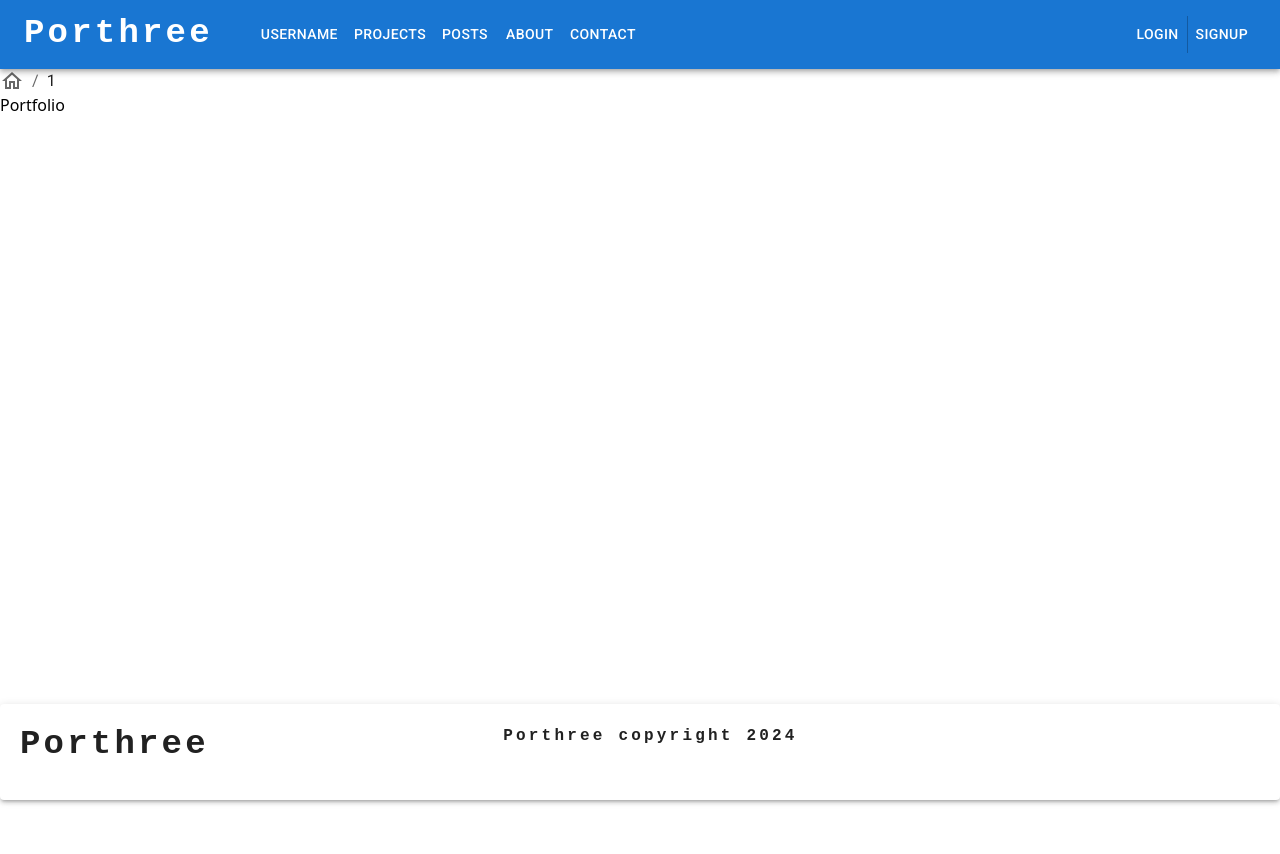
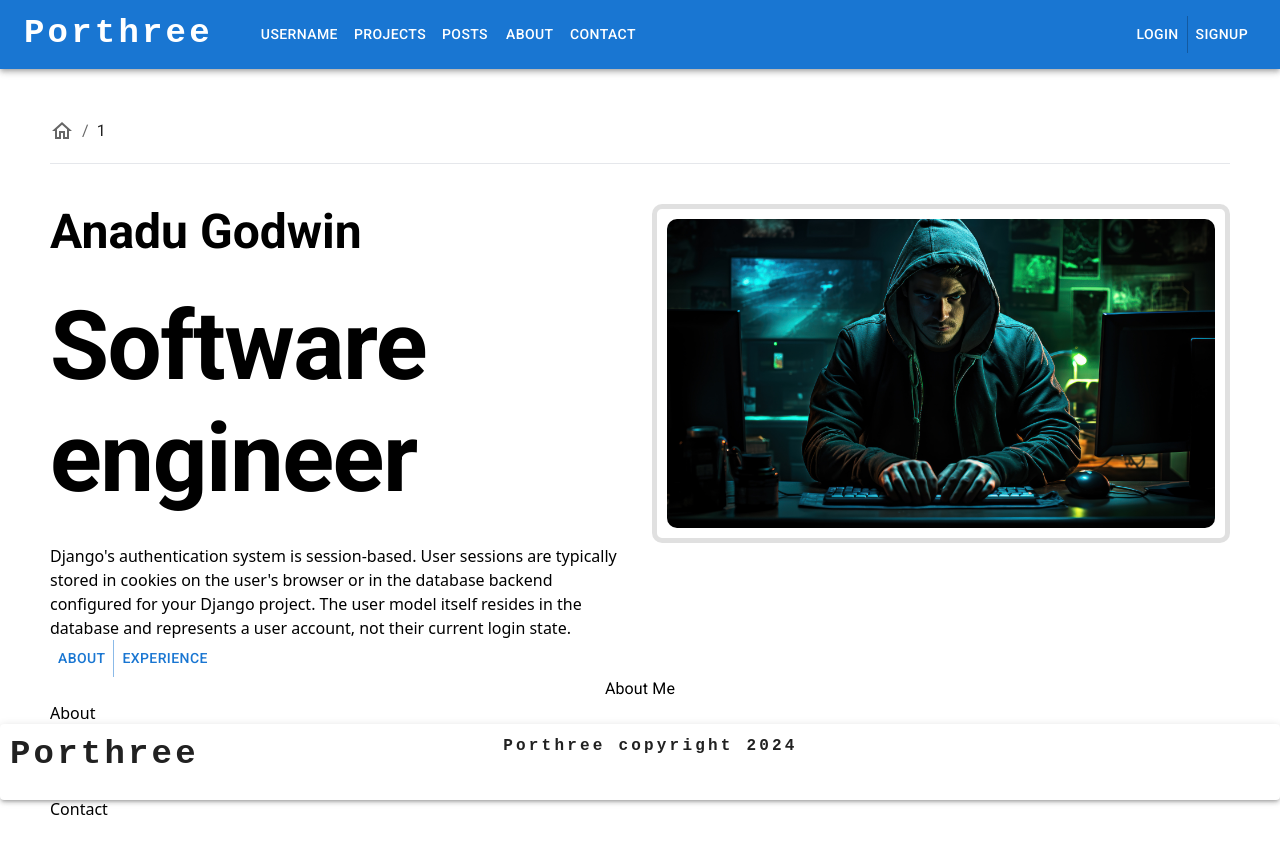
Before and after one commit to Anadudev/Porthree, a React (Vite) app in the folder frontend/: page /1 in a window 1280 px wide. Shown: the top 854 px of the page. Before the commit the page ends 800 px from the top, so only its background shows below. Built offline with nearby package versions, Linux system fonts and the light colour scheme.

Commit message:
Setting up user portfolio ui

```diff
--- a/frontend/src/components/Breadcrumb.jsx
+++ b/frontend/src/components/Breadcrumb.jsx
@@ -1,7 +1,7 @@
 /* eslint-disable react/prop-types */
 import * as React from "react";
 import Breadcrumbs from "@mui/material/Breadcrumbs";
-import { Link as MuiLink } from "@mui/material";
+import { Link as MuiLink, Box } from "@mui/material";
 import { Link } from "react-router-dom";
 import HomeOutlinedIcon from '@mui/icons-material/HomeOutlined';
 
@@ -25,6 +25,9 @@ const Breadcrumb = ({ path }) => {
                     ))}
                 </Breadcrumbs>
             </div>
+            <Box p={"10px"}></Box>
+            <hr />
+            <Box p={"20px"}></Box>
         </div>
     )
 }
--- a/frontend/src/components/Footer.jsx
+++ b/frontend/src/components/Footer.jsx
@@ -10,8 +10,8 @@ export default function Footer() {
   return (
     <div>
       <Paper elevation={0} sx={{ height: '120px' }}></Paper>
-      <Paper sx={{ position: 'fixed', bottom: 0, left: 0, right: 0, padding: '20px' }} elevation={3}>
-        <BottomNavigation showLabels sx={{ display: 'flex', justifyContent: 'space-between', alignContent: 'center' }}>
+      <Paper sx={{ position: 'fixed', bottom: 0, left: 0, right: 0, padding: '10px' }} elevation={3}>
+        <BottomNavigation  sx={{ display: 'flex', justifyContent: 'space-between', alignContent: 'center' }}>
           <Typography
             variant="h4"
             noWrap
--- /dev/null
+++ b/frontend/src/components/PortfolioSections/About.jsx
@@ -0,0 +1,13 @@
+import React from 'react';
+import SectionHeader from './SectionHeader';
+const About = () => {
+  return (
+    <React.Fragment>
+      <SectionHeader title={"About Me"}/>
+      <div>About</div>
+    </React.Fragment>
+
+  )
+}
+
+export default About;
--- /dev/null
+++ b/frontend/src/components/PortfolioSections/Blog.jsx
@@ -0,0 +1,9 @@
+import React from 'react'
+
+const Blog = () => {
+  return (
+    <div>Blog</div>
+  )
+}
+
+export default Blog
--- /dev/null
+++ b/frontend/src/components/PortfolioSections/Contact.jsx
@@ -0,0 +1,9 @@
+import React from 'react'
+
+const Contact = () => {
+  return (
+    <div>Contact</div>
+  )
+}
+
+export default Contact
--- /dev/null
+++ b/frontend/src/components/PortfolioSections/Hero.jsx
@@ -0,0 +1,38 @@
+import React from 'react';
+import { Box, Grid, Typography, CardMedia, Button, ButtonGroup, Link } from '@mui/material';
+import BgImage from "/src/assets/image.jpg";
+
+const Hero = () => {
+  return (
+    <Box component="section" sx={{ width: '100%' }}>
+      <Grid container rowSpacing={1} columnSpacing={{ xs: 2, sm: 2, md: 3 }} columns={{ xs: 4, sm: 8, md: 12 }} sx={{ flexGrow: 1 }}>
+        <Grid item xs={7} md={6}>
+          <Typography variant="h3" component="h2" sx={{ fontWeight: '900', marginBottom: "30px" }}>Anadu Godwin</Typography>
+          <Typography variant="h1" component="h1" sx={{ fontWeight: '900', marginBottom: "30px" }}>Software engineer</Typography>
+          <Typography variant="p" component="p" sx={{ fontWeight: '500' }}>Django's authentication system is session-based. User sessions are typically stored in cookies on the user's browser or in the database backend configured for your Django project.
+            The user model itself resides in the database and represents a user account, not their current login state.</Typography>
+        </Grid>
+        <Grid item xs={5} md={6}>
+          <Box sx={{
+            '--Grid-borderWidth': '5px',
+            border: 'var(--Grid-borderWidth) solid',
+            borderColor: 'divider',
+            borderRadius: '10px',
+          }} p={"10px"}>
+            <CardMedia component="img" height="194" image={BgImage} sx={{
+              borderRadius: '10px',
+            }} />
+          </Box>
+        </Grid>
+      </Grid>
+      <Box>
+        <ButtonGroup variant="text" aria-label="Basic button group " color="primary">
+          <Button component={Link} to='#about' color="primary">About</Button>
+          <Button component={Link} to='#' color="primary">Experience</Button>
+        </ButtonGroup>
+      </Box>
+    </Box>
+  );
+}
+
+export default Hero;
--- /dev/null
+++ b/frontend/src/components/PortfolioSections/Projects.jsx
@@ -0,0 +1,9 @@
+import React from 'react'
+
+const Projects = () => {
+  return (
+    <div>Projects</div>
+  )
+}
+
+export default Projects
--- /dev/null
+++ b/frontend/src/components/PortfolioSections/SectionHeader.jsx
@@ -0,0 +1,12 @@
+import React from 'react'
+import { Box, Typography } from '@mui/material'
+
+const SectionHeader = ({ title }) => {
+    return (
+        <Box className="uppercase">
+            <Typography align='center'>{title || "SectionHeader"}</Typography>
+            </Box>
+    )
+}
+
+export default SectionHeader
--- /dev/null
+++ b/frontend/src/components/PortfolioSections/Skills.jsx
@@ -0,0 +1,9 @@
+import React from 'react'
+
+const Skills = () => {
+  return (
+    <div>Skills</div>
+  )
+}
+
+export default Skills
--- a/frontend/src/pages/Portfolio.jsx
+++ b/frontend/src/pages/Portfolio.jsx
@@ -4,13 +4,27 @@ import { UserNavLinks } from '../data/NavLinks';
 import Footer from '../components/Footer';
 import Breadcrumb from '../components/Breadcrumb';
 import { useLocation } from 'react-router-dom';
+import { Box } from '@mui/material';
+import Hero from '../components/PortfolioSections/Hero';
+import About from '../components/PortfolioSections/About';
+import Skills from '../components/PortfolioSections/Skills';
+import Projects from '../components/PortfolioSections/Projects';
+import Blog from '../components/PortfolioSections/Blog';
+import Contact from '../components/PortfolioSections/Contact';
 
 const Portfolio = () => {
     return (
         <React.Fragment>
-            <DrawerAppBar pages={UserNavLinks}/>
-      <Breadcrumb path={useLocation()} />
-            <div>Portfolio</div>
+            <DrawerAppBar pages={UserNavLinks} />
+            <Box p={"50px"}>
+                <Breadcrumb path={useLocation()} />
+                <Hero />
+                <About />
+                <Skills />
+                <Projects />
+                <Blog />
+                <Contact />
+            </Box>
             <Footer />
         </React.Fragment>
     )
--- a/frontend/src/pages/Signup.jsx
+++ b/frontend/src/pages/Signup.jsx
@@ -41,7 +41,7 @@ const Signup = () => {
       try {
         const response = await axios.post(`${api.apiHost}/auth_app/signup/`, values);
         const success_message = `Account successfully created ${response.data.username}`;
-        setSuccess(<Alert severity="success">{SUCCESS_MESSAGE}.</Alert>);
+        setSuccess(<Alert severity="success">{success_message}.</Alert>);
         setTimeout(() => {
           navigate('/login');
         }, 2000);
```
Also changed, not shown: frontend/src/assets/image.jpg (added), 1 other file (tests, documents, lock files or other folders).
